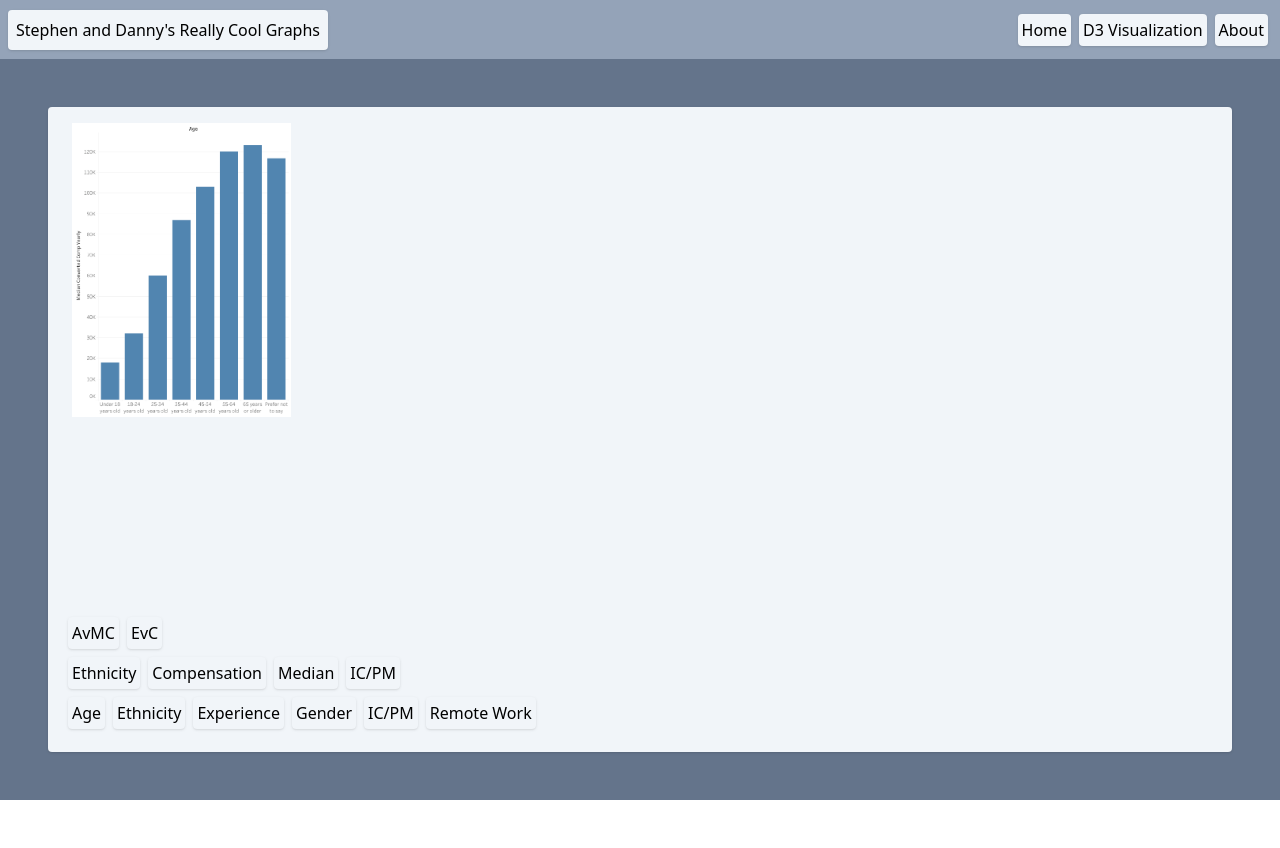
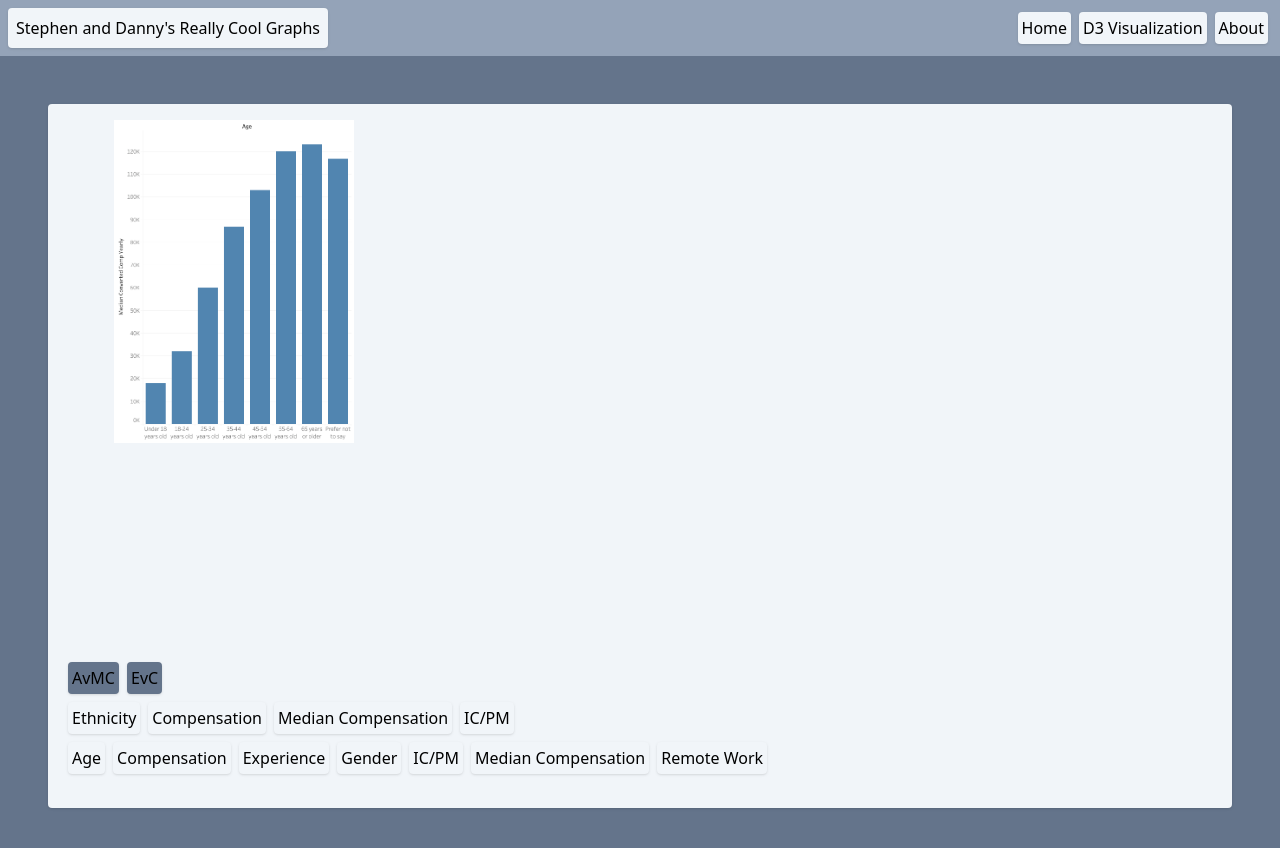
Before and after one commit to swolf-clemson/developer-visualization, a React (Create React App) app: page /info in a window 1280 px wide. Shown: the top 848 px of the page. Before the commit the page ends 800 px from the top, so only its background shows below. Built offline with nearby package versions, Linux system fonts and the light colour scheme.

Commit message:
epic gamer moment

```diff
--- a/src/components/controls/button.js
+++ b/src/components/controls/button.js
@@ -1,12 +1,12 @@
 import { Link } from "react-router-dom";
 
-function Button({ to, onClick, active, children }) {
+function Button({ to, onClick1, onClick2, active, enabled, children }) {
   if (!to) {
     return (
       <button
-        onClick={onClick}
+        onClick={enabled ? (active ? onClick2 : onClick1) : null} // idk if this is right
         className={`rounded shadow flex-none flex-grow-0 ${
-          active ? "bg-slate-500" : "bg-slate-100"
+          active ? "bg-teal-200" : enabled ? "bg-slate-100" : "bg-slate-500"
         } p-1 m-1`}
       >
         {children}
--- a/src/components/info.js
+++ b/src/components/info.js
@@ -7,6 +7,10 @@ function StaticDemo() {
     activeVisualization,
     xButtonState,
     selectNewX,
+    yButtonState,
+    selectNewY,
+    clearSelectionY,
+    clearSelectionX,
     setActiveVisualization,
   } = useUIState();
 
@@ -20,46 +24,104 @@ function StaticDemo() {
         />
       </div>
 
-      <Button onClick={() => setActiveVisualization("age_vs_median_comp.png")}>
+      <Button onClick1={() => setActiveVisualization("age_vs_median_comp.png")}>
         AvMC
       </Button>
-      <Button onClick={() => setActiveVisualization("ethnicity_vs_comp.png")}>
+      <Button onClick1={() => setActiveVisualization("ethnicity_vs_comp.png")}>
         EvC
       </Button>
 
       <div>
         <Button
-          onClick={() => selectNewX("ethnicity")}
-          active={xButtonState.ethnicity.selected}
+          onClick1={() => selectNewY("ethnicity")}
+          onClick2={() => clearSelectionY()}
+          active={yButtonState.ethnicity.selected}
+          enabled={yButtonState.ethnicity.enabled}
         >
           Ethnicity
         </Button>
         <Button
-          onClick={() => selectNewX("compensation")}
-          active={xButtonState.compensation.selected}
+          onClick1={() => selectNewY("compensation")}
+          onClick2={() => clearSelectionY()}
+          active={yButtonState.compensation.selected}
+          enabled={yButtonState.compensation.enabled}
         >
           Compensation
         </Button>
         <Button
-          onClick={() => selectNewX("median")}
-          active={xButtonState.median.selected}
+          onClick1={() => selectNewY("median")}
+          onClick2={() => clearSelectionY()}
+          active={yButtonState.median.selected}
+          enabled={yButtonState.median.enabled}
         >
-          Median
+          Median Compensation
         </Button>
         <Button
-          onClick={() => selectNewX("icpm")}
-          active={xButtonState.icpm.selected}
+          onClick1={() => selectNewY("icpm")}
+          onClick2={() => clearSelectionY()}
+          active={yButtonState.icpm.selected}
+          enabled={yButtonState.icpm.enabled}
         >
           IC/PM
         </Button>
       </div>
       <div>
-        <Button>Age</Button>
-        <Button>Ethnicity</Button>
-        <Button>Experience</Button>
-        <Button>Gender</Button>
-        <Button>IC/PM</Button>
-        <Button>Remote Work</Button>
+        <Button
+          onClick1={() => selectNewX("age")}
+          onClick2={() => clearSelectionX()}
+          active={xButtonState.age.selected}
+          enabled={xButtonState.age.enabled}
+        >
+          Age
+        </Button>
+        <Button
+          onClick1={() => selectNewX("compensation")}
+          onClick2={() => clearSelectionX()}
+          active={xButtonState.compensation.selected}
+          enabled={xButtonState.compensation.enabled}
+        >
+          Compensation
+        </Button>
+        <Button
+          onClick1={() => selectNewX("experience")}
+          onClick2={() => clearSelectionX()}
+          active={xButtonState.experience.selected}
+          enabled={xButtonState.experience.enabled}
+        >
+          Experience
+        </Button>
+        <Button
+          onClick1={() => selectNewX("gender")}
+          onClick2={() => clearSelectionX()}
+          active={xButtonState.gender.selected}
+          enabled={xButtonState.gender.enabled}
+        >
+          Gender
+        </Button>
+        <Button
+          onClick1={() => selectNewX("icpm")}
+          onClick2={() => clearSelectionX()}
+          active={xButtonState.icpm.selected}
+          enabled={xButtonState.icpm.enabled}
+        >
+          IC/PM
+        </Button>
+        <Button
+          onClick1={() => selectNewX("median")}
+          onClick2={() => clearSelectionX()}
+          active={xButtonState.median.selected}
+          enabled={xButtonState.median.enabled}
+        >
+          Median Compensation
+        </Button>
+        <Button
+          onClick1={() => selectNewX("remote")}
+          onClick2={() => clearSelectionX()}
+          active={xButtonState.remote.selected}
+          enabled={xButtonState.remote.enabled}
+        >
+          Remote Work
+        </Button>
       </div>
     </div>
   );
--- a/src/contexts/buttonContext.js
+++ b/src/contexts/buttonContext.js
@@ -18,66 +18,93 @@ function useRemoteContext() {
     ethnicity_vs_median_comp: "ethnicity_vs_median_comp.png",
     exp_vs_comp: "exp_vs_comp.png",
     gender_vs_comp_items: "gender_vs_comp_items.png",
+    gender_vs_comp: "gender_vs_comp.png",
     gender_vs_icpm: "gender_vs_icpm.png",
     icpm_vs_comp: "icpm_vs_comp.png",
     remote_vs_comp: "remote_vs_comp.png",
   };
 
-  const [xButtonState, setXButtonState] = useState({
+  const validY2XCombos = {
+    ethnicity: ["median", "compensation"],
+    compensation: ["gender"],
+    median: ["age", "experience", "gender", "remote", "icpm"],
+    icpm: ["gender"],
+  };
+
+  const validX2YCombos = {
+    age: ["median"],
+    compensation: ["ethnicity"],
+    experience: ["median"],
+    gender: ["compensation", "median", "icpm"],
+    icpm: ["median"],
+    median: ["ethnicity"],
+    remote: ["median"],
+  };
+
+  const [yButtonState, setYButtonState] = useState({
     ethnicity: {
       label: "lmao",
-      enabled: false,
+      enabled: true,
       selected: false,
     },
     compensation: {
       label: "lmao",
-      enabled: false,
+      enabled: true,
       selected: false,
     },
     median: {
       label: "lmao",
-      enabled: false,
+      enabled: true,
       selected: false,
     },
     icpm: {
       label: "lmao",
-      enabled: false,
+      enabled: true,
       selected: false,
     },
   });
-  const [yButtonState, setYButtonState] = useState({
+
+  const [xButtonState, setXButtonState] = useState({
     age: {
       label: "lmao",
-      enabled: false,
+      enabled: true,
       selected: false,
     },
-    ethnicity: {
+    compensation: {
       label: "lmao",
-      enabled: false,
+      enabled: true,
       selected: false,
     },
     experience: {
       label: "lmao",
-      enabled: false,
+      enabled: true,
       selected: false,
     },
     gender: {
       label: "lmao",
-      enabled: false,
+      enabled: true,
       selected: false,
     },
     icpm: {
       label: "lmao",
-      enabled: false,
+      enabled: true,
+      selected: false,
+    },
+    median: {
+      label: "lmao",
+      enabled: true,
       selected: false,
     },
     remote: {
       label: "lmao",
-      enabled: false,
+      enabled: true,
       selected: false,
     },
   });
-  const [activeVisualization, setActiveVisualization] = useState(imgList.age_vs_median_comp);
+
+  const [activeVisualization, setActiveVisualization] = useState(
+    imgList.age_vs_median_comp
+  );
 
   function clearSelectionX() {
     var tempState = JSON.parse(JSON.stringify(xButtonState)); // This is a hack to quickly copy an item lol
@@ -85,6 +112,11 @@ function useRemoteContext() {
       tempState[xKey].selected = false;
     });
     setXButtonState(tempState);
+    var tempState = JSON.parse(JSON.stringify(yButtonState)); // This is a hack to quickly copy an item lol
+    Object.keys(tempState).forEach((yKey) => {
+      tempState[yKey].enabled = true;
+    });
+    setYButtonState(tempState);
   }
 
   function selectNewX(newX) {
@@ -96,12 +128,35 @@ function useRemoteContext() {
     tempState[newX].selected = true;
 
     setXButtonState(tempState);
+
+    // if there is an Y already set to selected == true, show the image
+    Object.keys(yButtonState).forEach((yKey) => {
+      if (yButtonState[yKey].selected) {
+      }
+    });
+
+    var tempState = JSON.parse(JSON.stringify(yButtonState)); // This is a hack to quickly copy an item lol
+    var validStates = JSON.parse(JSON.stringify(validX2YCombos)); // doing this so i can index
+    Object.keys(tempState).forEach((yKey) => {
+      if (validStates[newX].includes(yKey)) {
+        tempState[yKey].enabled = true;
+      } else {
+        tempState[yKey].enabled = false;
+      }
+    });
+
+    setYButtonState(tempState);
   }
 
   function clearSelectionY() {
     var tempState = JSON.parse(JSON.stringify(yButtonState)); // This is a hack to quickly copy an item lol
     Object.keys(tempState).forEach((yKey) => {
       tempState[yKey].selected = false;
+    });
+    setYButtonState(tempState);
+    var tempState = JSON.parse(JSON.stringify(xButtonState)); // This is a hack to quickly copy an item lol
+    Object.keys(tempState).forEach((xKey) => {
+      tempState[xKey].enabled = true;
     });
     setXButtonState(tempState);
   }
@@ -113,6 +168,21 @@ function useRemoteContext() {
     });
 
     tempState[newY].selected = true;
+
+    setYButtonState(tempState);
+
+    // if there is an X already set to selected == true, show the image
+
+    var tempState = JSON.parse(JSON.stringify(xButtonState)); // This is a hack to quickly copy an item lol
+    var validStates = JSON.parse(JSON.stringify(validY2XCombos)); // doing this so i can index
+
+    Object.keys(tempState).forEach((xKey) => {
+      if (validStates[newY].includes(xKey)) {
+        tempState[xKey].enabled = true;
+      } else {
+        tempState[xKey].enabled = false;
+      }
+    });
 
     setXButtonState(tempState);
   }
@@ -131,6 +201,6 @@ function useRemoteContext() {
     selectNewY,
 
     clearSelectionX,
-    clearSelectionY
+    clearSelectionY,
   };
 }
```
